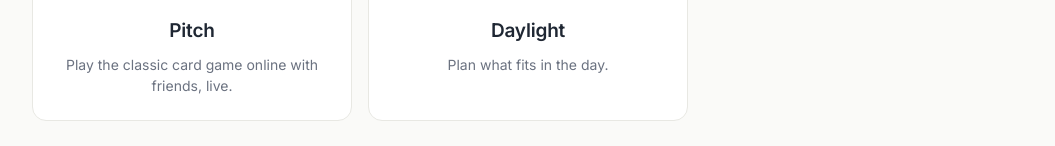
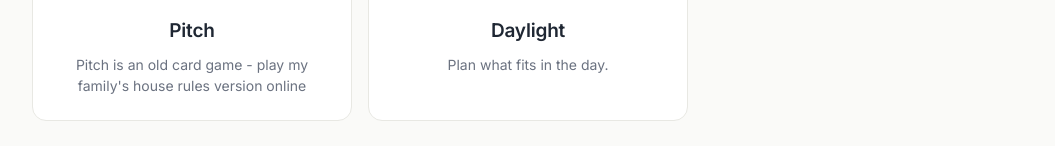
Before and after one commit to mccbb/maccobb-site, a plain HTML site: page index.html in a window 1280 px wide. Shown: the part 671-817 px from the top of the page, without its empty margins (112-1167 px from the left). Drawn offline with Linux system fonts and the light colour scheme.

Commit message:
Update Pitch card text
Co-Authored-By: Claude Sonnet 5.5 <noreply@anthropic.com>

```diff
--- a/index.html
+++ b/index.html
@@ -102,7 +102,7 @@ h1{font-weight:600;font-size:clamp(44px,7vw,68px);letter-spacing:-.035em;line-he
   <!-- TODO: switch href to https://pitch.maccobb.com once the custom domain works -->
   <a class="card" href="https://pitch-royale.replit.app">
     <svg viewBox="0 0 64 64" aria-hidden="true"><rect class="fill" x="22" y="12" width="26" height="38" rx="3" transform="rotate(10 35 31)"/><rect x="22" y="12" width="26" height="38" rx="3" transform="rotate(10 35 31)"/><rect x="14" y="14" width="26" height="38" rx="3" transform="rotate(-8 27 33)" style="fill:var(--card)"/><path d="M27 26c-3 3-6 5-6 8a3 3 0 0 0 6 1 3 3 0 0 0 6-1c0-3-3-5-6-8z"/><path d="M27 35v6"/></svg>
-    <h2>Pitch</h2><p>Play the classic card game online with friends, live.</p>
+    <h2>Pitch</h2><p>Pitch is an old card game - play my family's house rules version online</p>
   </a>
   <a class="card" href="https://do.maccobb.com">
     <svg viewBox="0 0 64 64" aria-hidden="true"><path class="fill" d="M14 44a18 18 0 0 1 36 0z"/><path d="M14 44a18 18 0 0 1 36 0"/><path d="M8 44h48M32 12v6M13 21l4 4M51 21l-4 4M20 52h24"/></svg>
```
